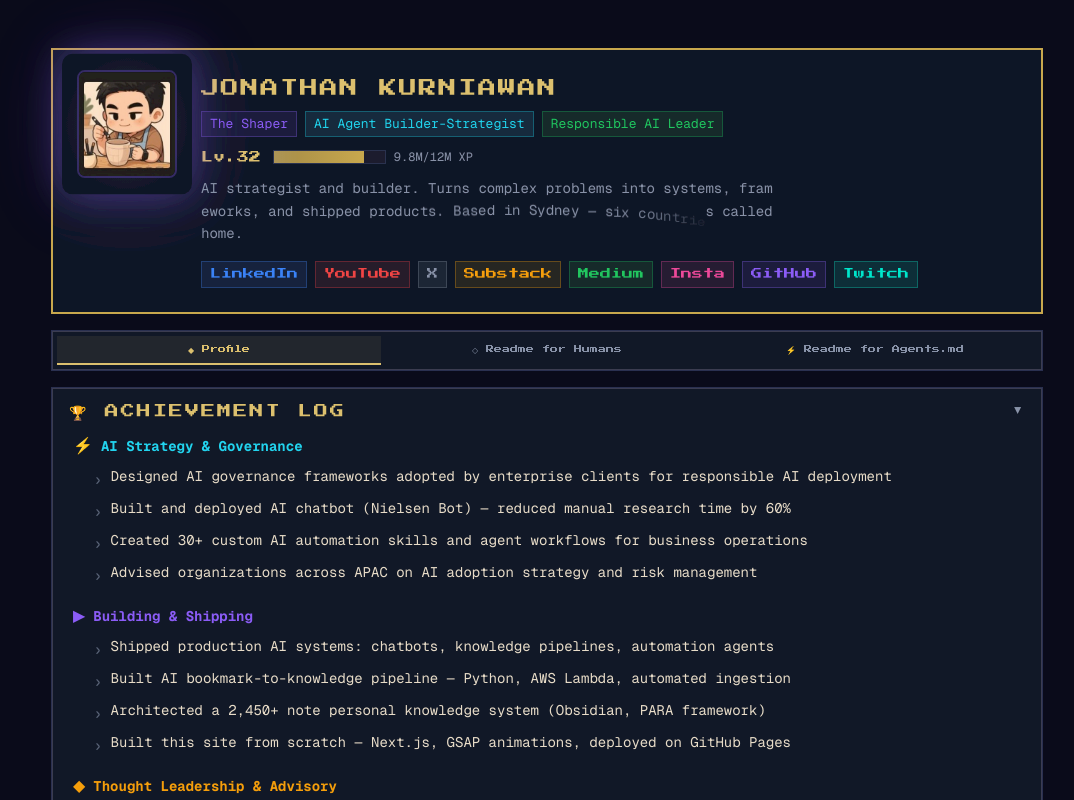
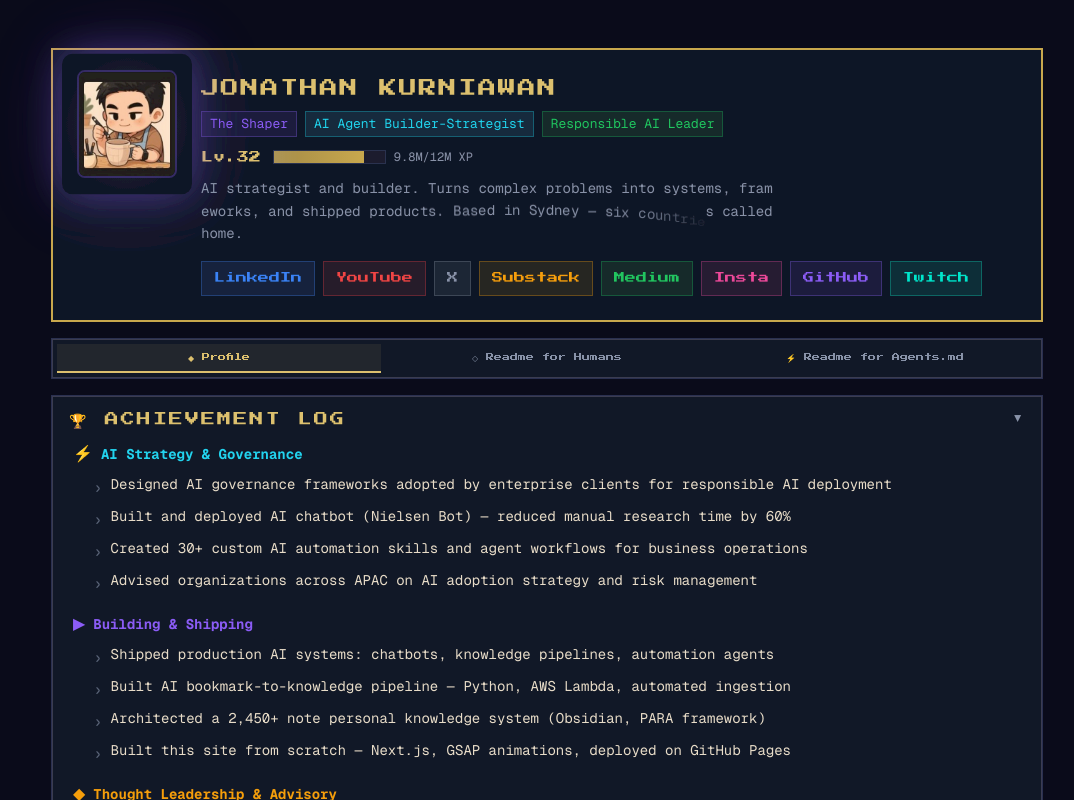
Before and after one commit to jkurn/jkurn-profile, a Next.js app: page / in a window 1280 px wide. Shown: the top 800 px of the page, without its empty margins (93-1167 px from the left). Built offline with nearby package versions, Linux system fonts and the light colour scheme.

Commit message:
style(design): FINDING-001 — increase social link touch targets to 44px
Co-Authored-By: Claude Opus 4.6 <noreply@anthropic.com>

```diff
--- a/src/app/page.tsx
+++ b/src/app/page.tsx
@@ -686,7 +686,7 @@ export default function ProfilePage() {
                     href={link.href}
                     target="_blank"
                     rel="noopener noreferrer"
-                    className="text-[11px] px-2 py-1 border transition-colors"
+                    className="text-[11px] px-3 py-2 border transition-colors"
                     style={{
                       fontFamily: 'var(--font-press-start)',
                       color: link.color,
```
